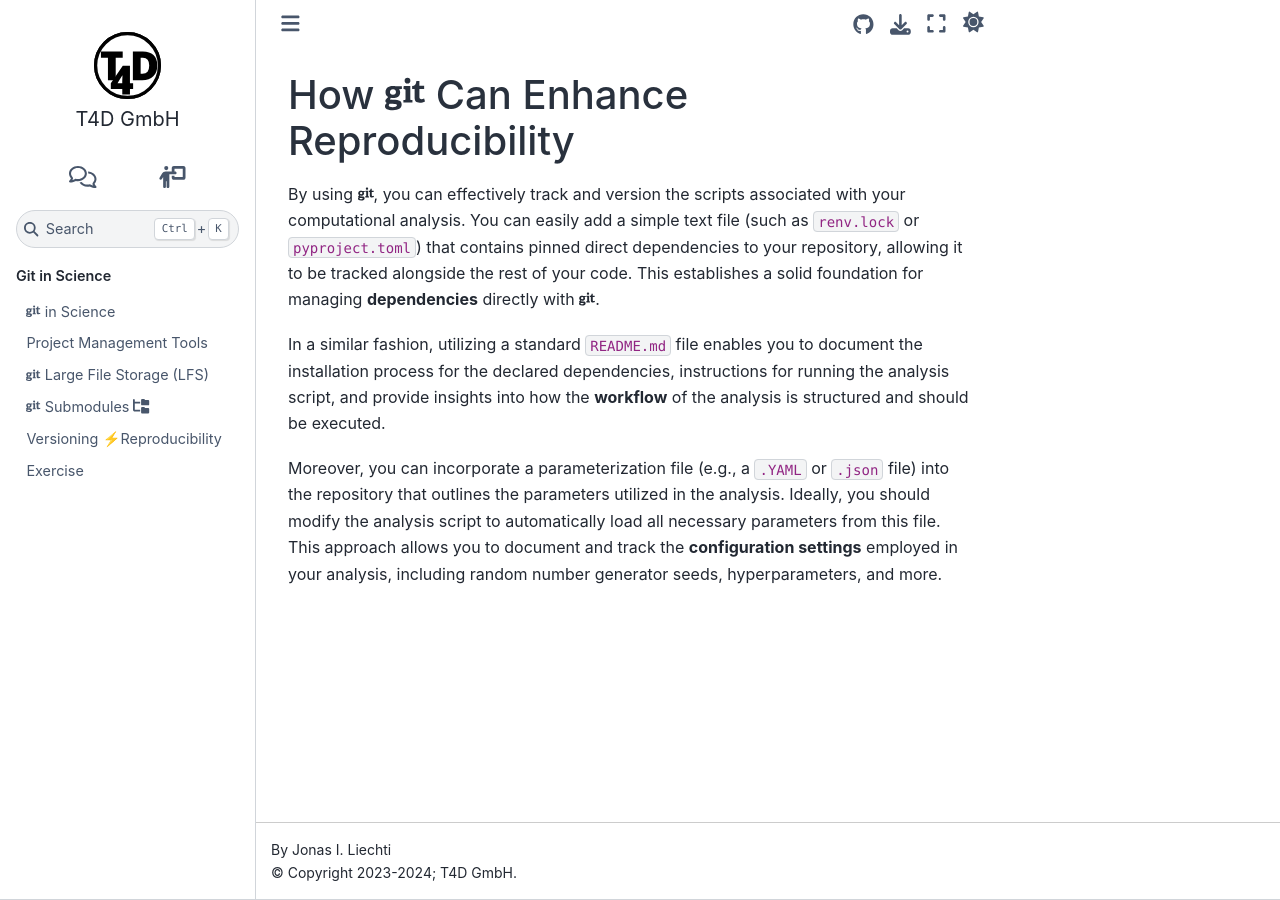
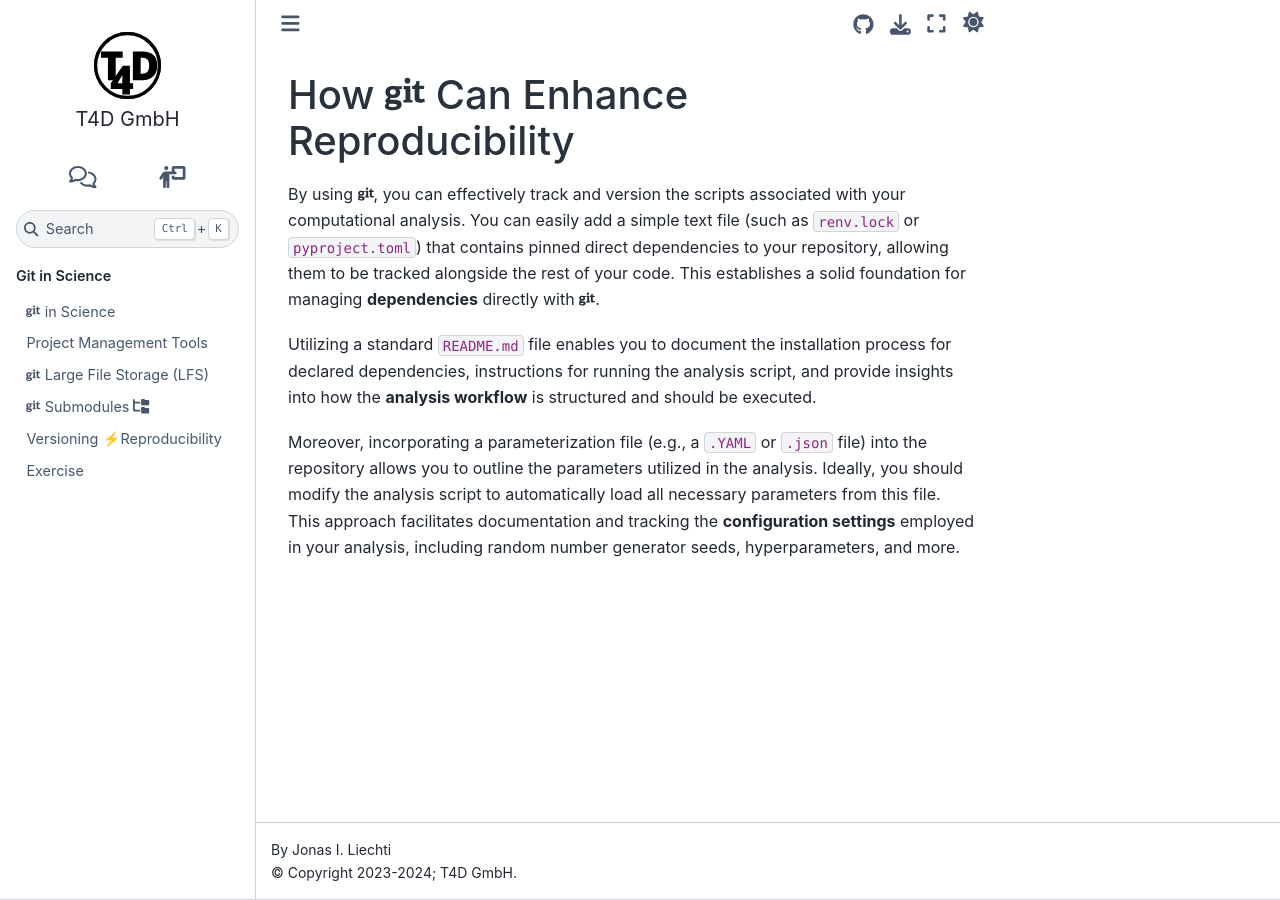
Before and after one commit to t4d-gmbh/git-and-science, a Sphinx documentation site: the page built from source/content/versioning_vs_reproducibility/git_helps.md, in a window 1280 px wide. Built offline with Sphinx 7.4.7 and the Sphinx Book theme 1.1.4, drawn with Linux system fonts in a browser that asks for light colours; the version number could not be read and is left out.

Commit message:
Update git_helps.md
Revised text for better readability

```diff
--- a/source/content/versioning_vs_reproducibility/git_helps.md
+++ b/source/content/versioning_vs_reproducibility/git_helps.md
@@ -12,12 +12,12 @@
   - Include a parameter file (e.g., `.YAML` or `.json`) to document settings and load them in your script.
 {% else %}
 By using <i class="fab fa-git"></i>, you can effectively track and version the scripts associated with your computational analysis.
-You can easily add a simple text file (such as `renv.lock` or `pyproject.toml`) that contains pinned direct dependencies to your repository, allowing it to be tracked alongside the rest of your code.
+You can easily add a simple text file (such as `renv.lock` or `pyproject.toml`) that contains pinned direct dependencies to your repository, allowing them to be tracked alongside the rest of your code.
 This establishes a solid foundation for managing **dependencies** directly with <i class="fab fa-git"></i>.
 
-In a similar fashion, utilizing a standard `README.md` file enables you to document the installation process for the declared dependencies, instructions for running the analysis script, and provide insights into how the **workflow** of the analysis is structured and should be executed.
+Utilizing a standard `README.md` file enables you to document the installation process for declared dependencies, instructions for running the analysis script, and provide insights into how the **analysis workflow** is structured and should be executed.
 
-Moreover, you can incorporate a parameterization file (e.g., a `.YAML` or `.json` file) into the repository that outlines the parameters utilized in the analysis.
+Moreover, incorporating a parameterization file (e.g., a `.YAML` or `.json` file) into the repository allows you to outline the parameters utilized in the analysis.
 Ideally, you should modify the analysis script to automatically load all necessary parameters from this file.
-This approach allows you to document and track the **configuration settings** employed in your analysis, including random number generator seeds, hyperparameters, and more.
+This approach facilitates documentation and tracking the **configuration settings** employed in your analysis, including random number generator seeds, hyperparameters, and more.
 {% endif %}
```
